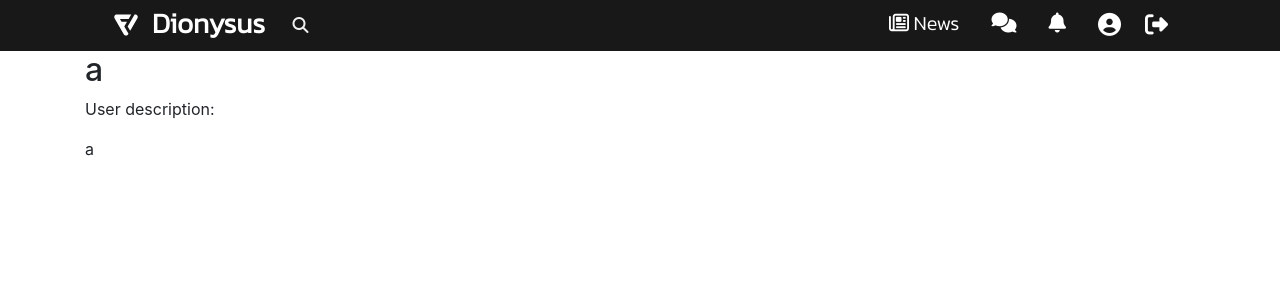
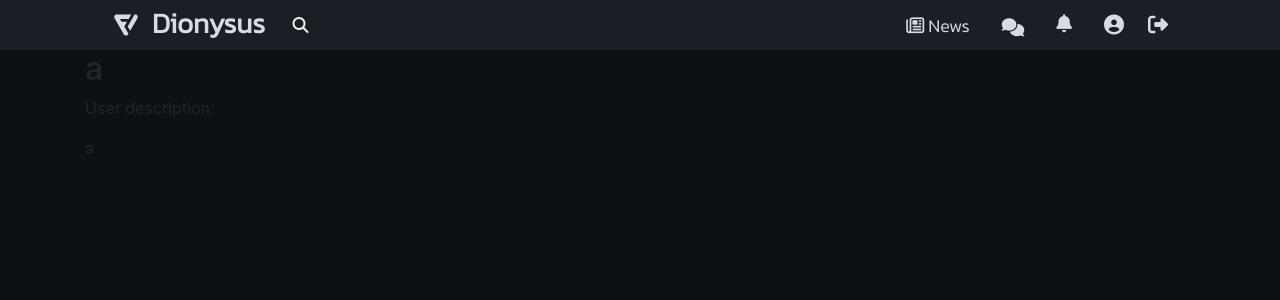
Before and after one commit to azya0/CodeSpirit, a Flask app: page /account/1 in a window 1280 px wide. Shown: the top 300 px of the page. Run offline with Flask 2, Linux system fonts and the light colour scheme; data comes from the database, SQL or seed files in the repository; both versions use the stored data as it was after the commit; some libraries are stand-ins or nearby versions.

Commit message:
design version 0.0.1: updating navbar

```diff
--- a/static/own.css
+++ b/static/style.css
@@ -1,11 +1,15 @@
+body {
+    background-color: #010409f2;
+}
+
 nav {
     padding-left: 6rem!important;
     padding-right: 6rem!important;
 }
 
-
 .logo {
-    color: white;
+    color: #d7dce3;
+    fill: #d7dce3;
     font-weight: 700;
 }
 
@@ -14,11 +18,11 @@ nav {
 }
 
 .main-color {
-    background-color: #181818;
+    background-color: #1a1f26;
 }
 
 .main-color-additional {
-    background-color: #222222;
+    background-color: #010409f2;
 }
 
 .main-navbar {
@@ -32,6 +36,14 @@ nav {
 
 .main-side {
     width: 75%;
+}
+
+.pt-60 {
+    padding-top: 60%;
+}
+
+.main-fs {
+    font-size: 18px!important;
 }
 
 .d-line {
@@ -67,11 +79,11 @@ nav {
 }
 
 .nav-link:hover {
-    color: #c2c2c2;
+    color: #afb5bb;
 }
 
 .main-search-box-container:hover {
-    background-color: #222222;
+    background-color: #0d1015;
     padding-right: 12px;
     padding-bottom: 2px;
     padding-left: 6px;
@@ -115,7 +127,7 @@ nav .bar span {
 }
 
 .nav-link {
-    color: white;
+    color: #d7dce3;
 }
 
 input[type="checkbox"] {
@@ -125,7 +137,7 @@ input[type="checkbox"] {
 
 @media screen and (max-width: 925px)
 {
-   nav {
+    nav {
         padding-right: 0!important;
         padding-left: 0 !important;
     }
--- a/templates/navbar.html
+++ b/templates/navbar.html
@@ -7,7 +7,7 @@
           href="https://stackpath.bootstrapcdn.com/bootstrap/4.4.1/css/bootstrap.min.css"
           integrity="sha384-Vkoo8x4CGsO3+Hhxv8T/Q5PaXtkKtu6ug5TOeNV6gBiFeWPGFN9MuhOf23Q9Ifjh"
           crossorigin="anonymous">
-    <link href="{{ url_for('static', filename='own.css') }}" rel="stylesheet"/>
+    <link href="{{ url_for('static', filename='style.css') }}" rel="stylesheet"/>
     <script src="https://ajax.googleapis.com/ajax/libs/jquery/3.3.1/jquery.min.js"></script>
     <script src="https://cdnjs.cloudflare.com/ajax/libs/popper.js/1.14.0/umd/popper.min.js"></script>
     <script src="https://maxcdn.bootstrapcdn.com/bootstrap/4.1.0/js/bootstrap.min.js"></script>
@@ -22,16 +22,18 @@
 <input type="checkbox" id="check">
 <svg display="none">
     <symbol id="logo" viewBox="0 0 512 512">
-        <g fill="#fff"><path d="m266 223.1h-54.9l-17.2-29.8h89.3l26.1-45.3h-147.6c-9.4 0-18.3 5-22.9 13.3-4.8 8.3-4.8 18.3 0 26.6l94.1 163.1c7.4 12.6 23.7 16.8 36.4 9.4 3.9-2.4 7.2-5.4 9.4-9.4l3-5.4-43.3-75.1z"/><path d="m373.2 161.3c-4.8-8.3-13.5-13.3-22.9-13.3h-6.5l-70.8 122.4 25.9 45.3 74-128.1c5.1-8 5.1-18 .3-26.3z"/></g>
+        <g fill="#d7dce3"><path d="m266 223.1h-54.9l-17.2-29.8h89.3l26.1-45.3h-147.6c-9.4 0-18.3 5-22.9 13.3-4.8 8.3-4.8 18.3 0 26.6l94.1 163.1c7.4 12.6 23.7 16.8 36.4 9.4 3.9-2.4 7.2-5.4 9.4-9.4l3-5.4-43.3-75.1z"/><path d="m373.2 161.3c-4.8-8.3-13.5-13.3-22.9-13.3h-6.5l-70.8 122.4 25.9 45.3 74-128.1c5.1-8 5.1-18 .3-26.3z"/></g>
     </symbol>
 </svg>
     <nav class="navbar main-color main-navbar d-flex justify-content-space-between">
+        <a class="nav-link main-font d-line p-0" href="/">
             <div class="d-inline-flex align-items-center mr-3 main-logo">
                 <svg class="logo" width="60" height="50">
                     <use xlink:href="#logo"></use>
                 </svg>
                 <h3 class="logo main-font" style="margin-bottom: 3px; margin-left: -4px;">Dionysus</h3>
             </div>
+        </a>
         <div class="main-search-box-container">
             <input class="main-search-box main-font" type="text" placeholder="Search" id="main-input">
             <a href="#" class="main-search-btn"><i class="fa fa-search" aria-hidden="true"></i></a>
@@ -49,16 +51,16 @@
         <div class="links" id="links">
             <ul class="navbar-nav list-group-horizontal main-ul" style="font-size: 20px">
                 <li class="active mr-3 ml-3">
-                        <a class="nav-link main-font d-line" href="#">
+                    <a class="nav-link main-font d-line main-fs" href="/" style="padding-top: 18%;">
                         <i class="fa fa-newspaper-o" aria-hidden="true"></i>
                         <p class="main-hidden-word">News</p>
                     </a>
                 </li>
-                    <li class="active mx-3"><a class="nav-link main-font" href="#"><i class="fa fa-comments" aria-hidden="true"></i></a></li>
-                    <li class="active mx-3"><a class="nav-link main-font" href="#"><i class="fa fa-bell" aria-hidden="true"></i></a></li>
-                    <li class="active mx-3 d-line" style="font-size: 23px">
-                            <a class="nav-link main-font mr-4" href="#"><i class="fa fa-user-circle" aria-hidden="true"></i></a>
-                            <a class="nav-link main-font" href="#"><i class="fa fa-sign-out" aria-hidden="true"></i></a>
+                <li class="active mx-3"><a class="nav-link main-font pt-60 main-fs" href="#"><i class="fa fa-comments" aria-hidden="true"></i></a></li>
+                <li class="active mx-3"><a class="nav-link main-font pt-60 main-fs" href="#"><i class="fa fa-bell" aria-hidden="true"></i></a></li>
+                <li class="active mx-3 d-line" style="font-size: 20px; padding-top: 0.4%;">
+                        <a class="nav-link main-font mr-4" href="/account"><i class="fa fa-user-circle" aria-hidden="true"></i></a>
+                        <a class="nav-link main-font" href="/logout"><i class="fa fa-sign-out" aria-hidden="true"></i></a>
                 </li>
             </ul>
         </div>
@@ -70,9 +72,10 @@
 
 
 
-
+    <div class="main-container">
         <main role="main" class="container">
         {% block content %}{% endblock %}
         </main>
+    </div>
 </body>
 </html>
--- a/templates/navbar_backup.html
+++ b/templates/navbar_backup.html
@@ -7,7 +7,7 @@
           href="https://stackpath.bootstrapcdn.com/bootstrap/4.4.1/css/bootstrap.min.css"
           integrity="sha384-Vkoo8x4CGsO3+Hhxv8T/Q5PaXtkKtu6ug5TOeNV6gBiFeWPGFN9MuhOf23Q9Ifjh"
           crossorigin="anonymous">
-    <link href="{{ url_for('static', filename='own.css') }}" rel="stylesheet"/>
+    <link href="{{ url_for('static', filename='style.css') }}" rel="stylesheet"/>
     <script src="https://ajax.googleapis.com/ajax/libs/jquery/3.3.1/jquery.min.js"></script>
     <script src="https://cdnjs.cloudflare.com/ajax/libs/popper.js/1.14.0/umd/popper.min.js"></script>
     <script src="https://maxcdn.bootstrapcdn.com/bootstrap/4.1.0/js/bootstrap.min.js"></script>
```
Also changed, not shown: db/database.db. Lines whose indentation alone changed are shown as unchanged.
